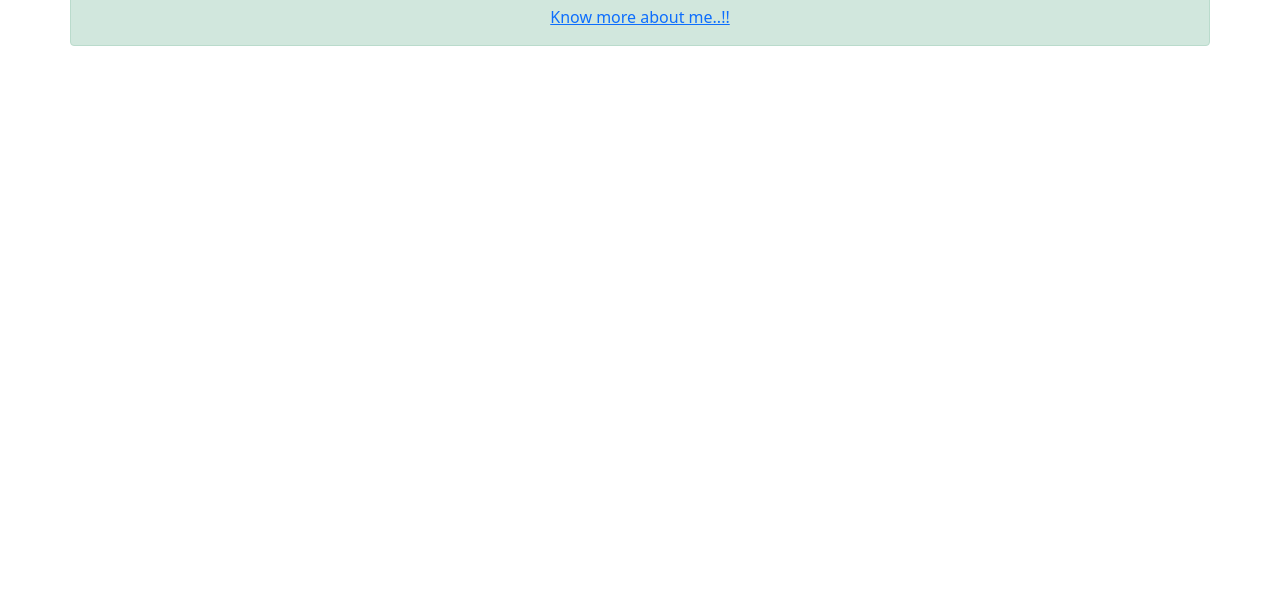
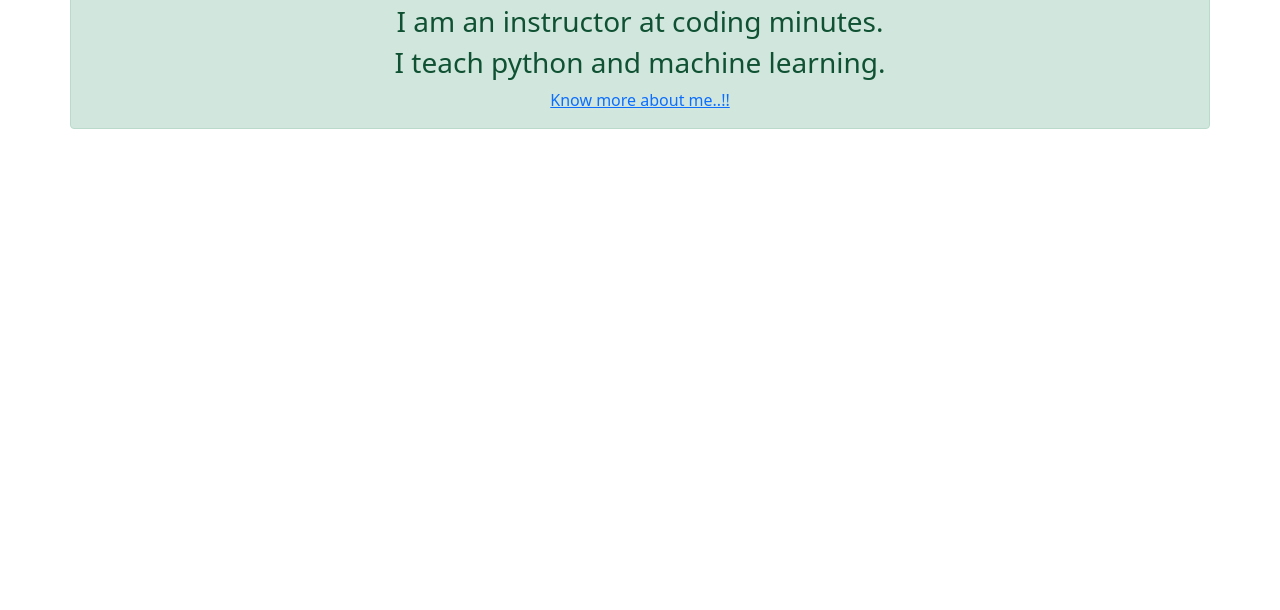
Before and after one commit to Himanshu-Bhalla-2002/my-portfolio, a plain HTML site: page home.html in a window 1280 px wide. Shown: the part 190-800 px from the top of the page. Drawn offline with nearby package versions, Linux system fonts and the light colour scheme.

Commit message:
very imp fix

```diff
--- a/home.html
+++ b/home.html
@@ -50,6 +50,9 @@
 <div class="container alert alert-success text-center">
 <h1>Himanshu Bhalla</h1>
     <h3>I'm a data scientist.</h3>
+    <h3>I am an instructor at coding minutes.</h3>
+    <h3>I teach python and machine learning.</h3>
+
   <a href="about.html">Know more about me..!!</a>
 
 </div>
```
